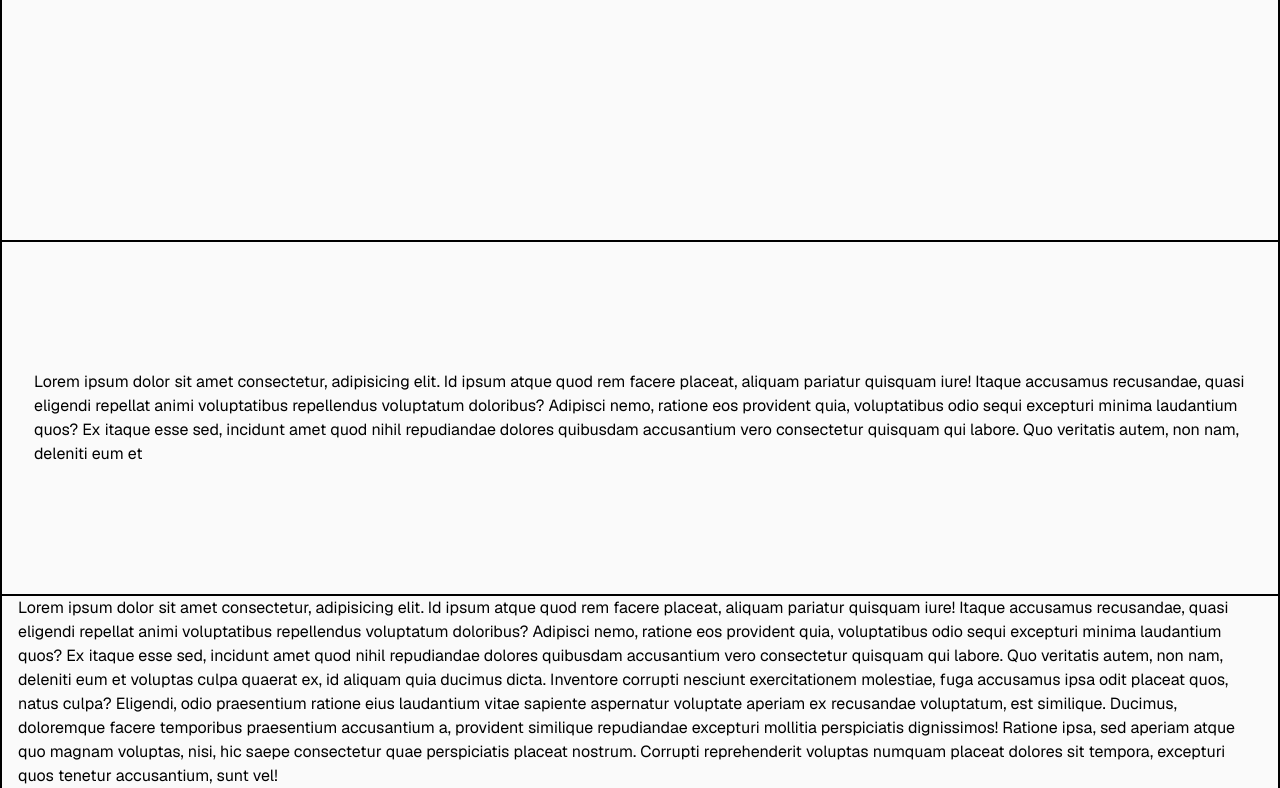
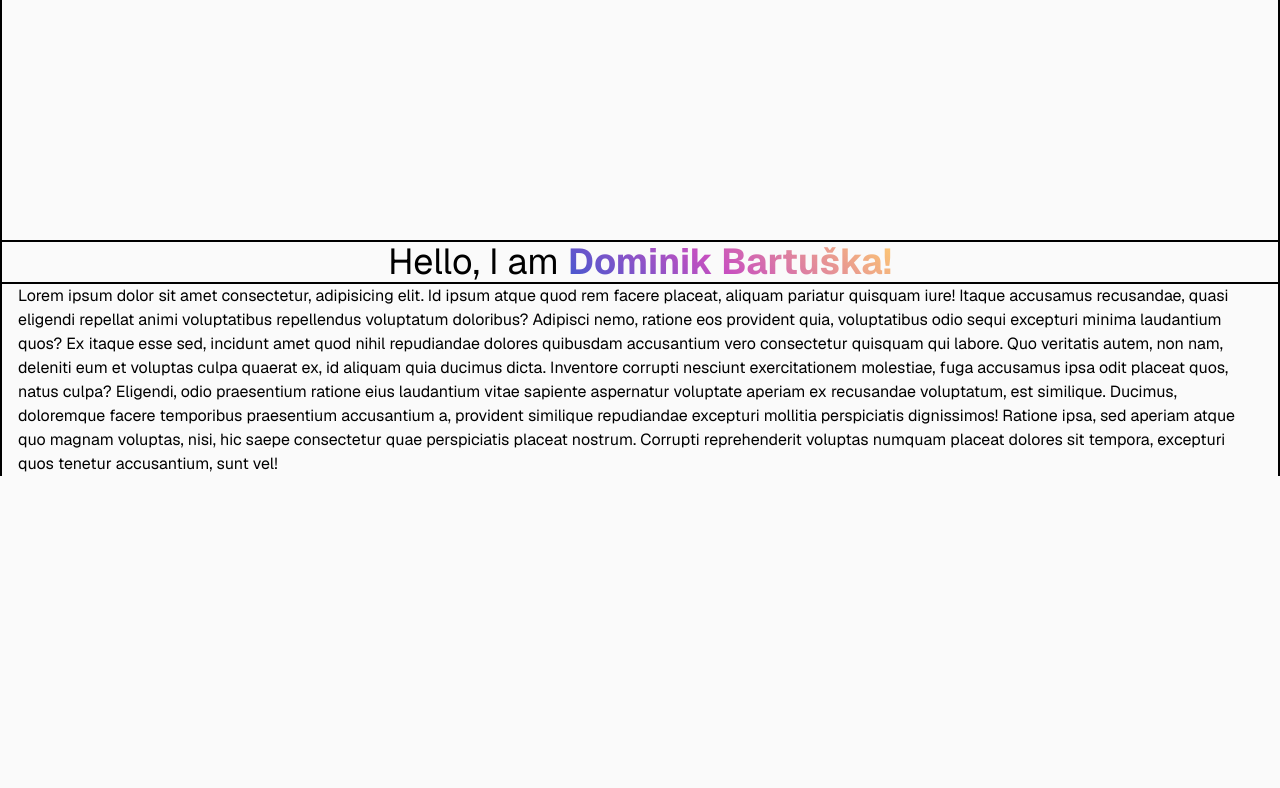
Before and after one commit to dominik060/d0m1.cz, a Next.js app: page / in a window 1280 px wide. Shown: the part 480-1268 px from the top of the page. After the commit the page ends 956 px from the top, so only its background shows below. Built offline with nearby package versions, Linux system fonts and the light colour scheme.

Commit message:
create about me section

```diff
--- a/src/app/page.tsx
+++ b/src/app/page.tsx
@@ -1,3 +1,4 @@
+import AboutMe from "@/components/AboutMe";
 import Header from "@/components/Header";
 import Hero from "@/components/Hero";
 import HrFullWidth from "@/components/HrFullWidth";
@@ -12,16 +13,7 @@ export default function Home() {
 
         <HrFullWidth />
 
-        <p className="overflow-hidden px-8 py-32">
-          Lorem ipsum dolor sit amet consectetur, adipisicing elit. Id ipsum
-          atque quod rem facere placeat, aliquam pariatur quisquam iure! Itaque
-          accusamus recusandae, quasi eligendi repellat animi voluptatibus
-          repellendus voluptatum doloribus? Adipisci nemo, ratione eos provident
-          quia, voluptatibus odio sequi excepturi minima laudantium quos? Ex
-          itaque esse sed, incidunt amet quod nihil repudiandae dolores
-          quibusdam accusantium vero consectetur quisquam qui labore. Quo
-          veritatis autem, non nam, deleniti eum et
-        </p>
+        <AboutMe />
 
         <HrFullWidth />
 
--- /dev/null
+++ b/src/components/AboutMe.tsx
@@ -0,0 +1,16 @@
+type Props = {
+  className?: string;
+};
+
+export default function AboutMe({ className }: Props) {
+  return (
+    <div className="flex flex-col justify-center">
+      <h2 className="text-2xl md:text-4xl text-center">
+        Hello, I am{" "}
+        <span className="bg-gradient-apple bg-clip-text font-bold text-transparent">
+          Dominik Bartuška!
+        </span>
+      </h2>
+    </div>
+  );
+}
```
